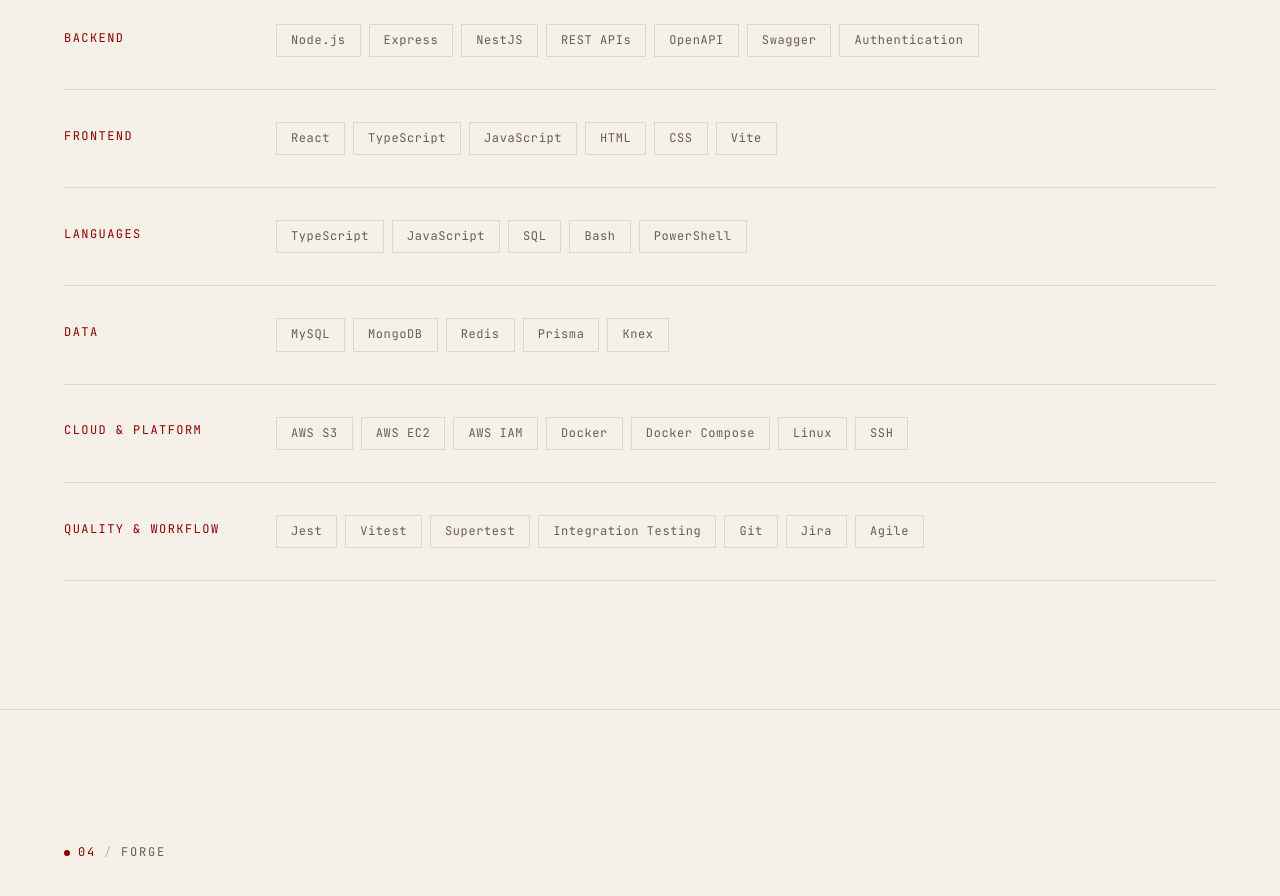
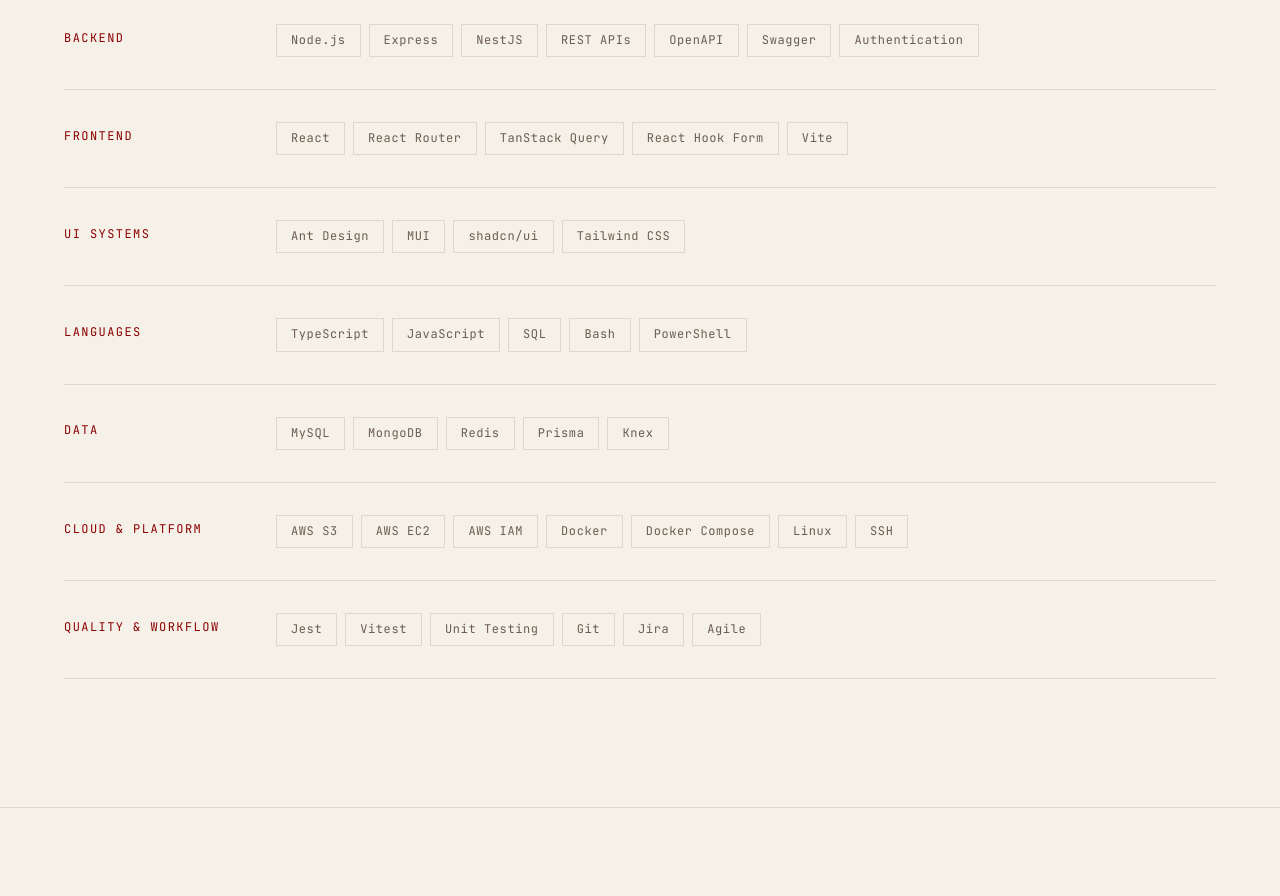
Before and after one commit to Anan-Saleh-1995/portfolio, a React (Vite) app: page / in a window 1280 px wide. Shown: the part 1980-2876 px from the top of the page. Built offline with nearby package versions, Linux system fonts and the light colour scheme; no server answers.

Commit message:
fix(arsenal): align testing skills with actual experience

```diff
--- a/src/features/arsenal/Arsenal.tsx
+++ b/src/features/arsenal/Arsenal.tsx
@@ -18,7 +18,17 @@
   },
   {
     category: "Frontend",
-    items: ["React", "TypeScript", "JavaScript", "HTML", "CSS", "Vite"],
+    items: [
+      "React",
+      "React Router",
+      "TanStack Query",
+      "React Hook Form",
+      "Vite",
+    ],
+  },
+  {
+    category: "UI Systems",
+    items: ["Ant Design", "MUI", "shadcn/ui", "Tailwind CSS"],
   },
   {
     category: "Languages",
@@ -42,15 +52,7 @@
   },
   {
     category: "Quality & Workflow",
-    items: [
-      "Jest",
-      "Vitest",
-      "Supertest",
-      "Integration Testing",
-      "Git",
-      "Jira",
-      "Agile",
-    ],
+    items: ["Jest", "Vitest", "Unit Testing", "Git", "Jira", "Agile"],
   },
 ];
 
```
